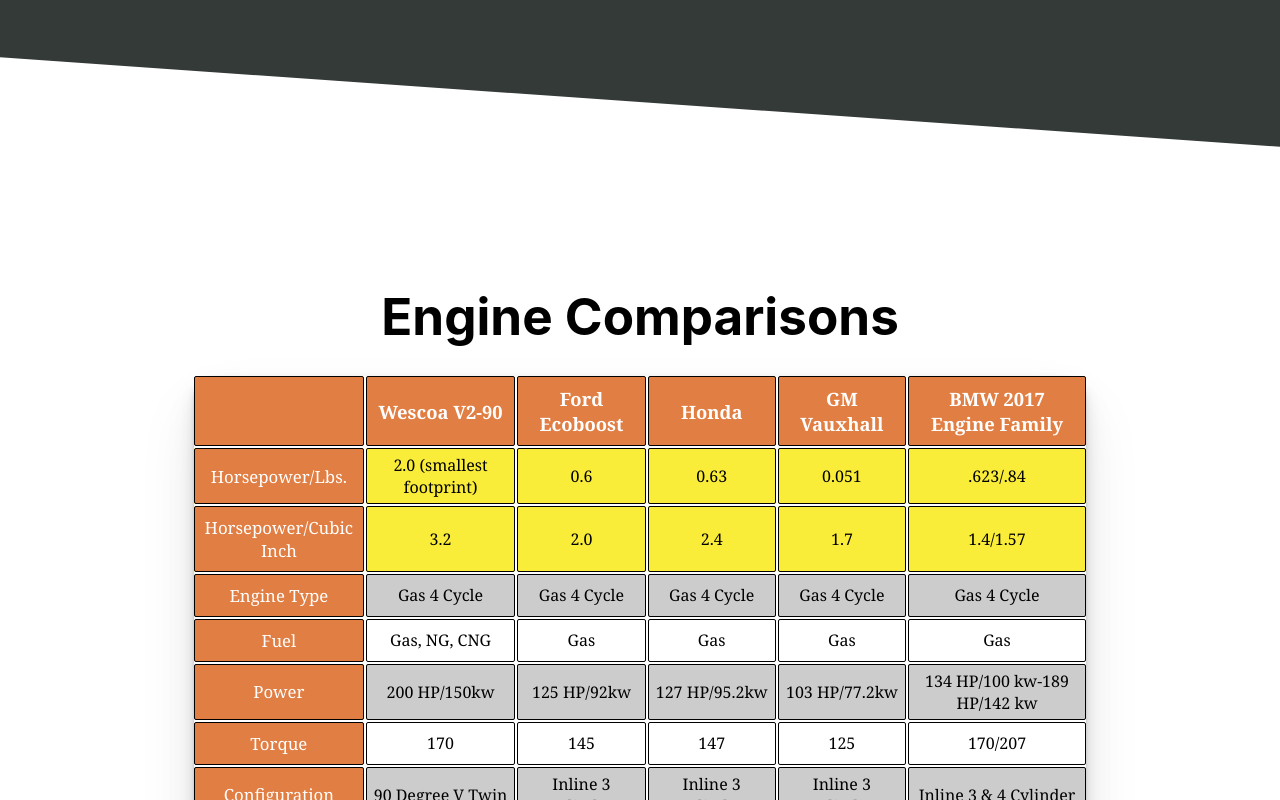
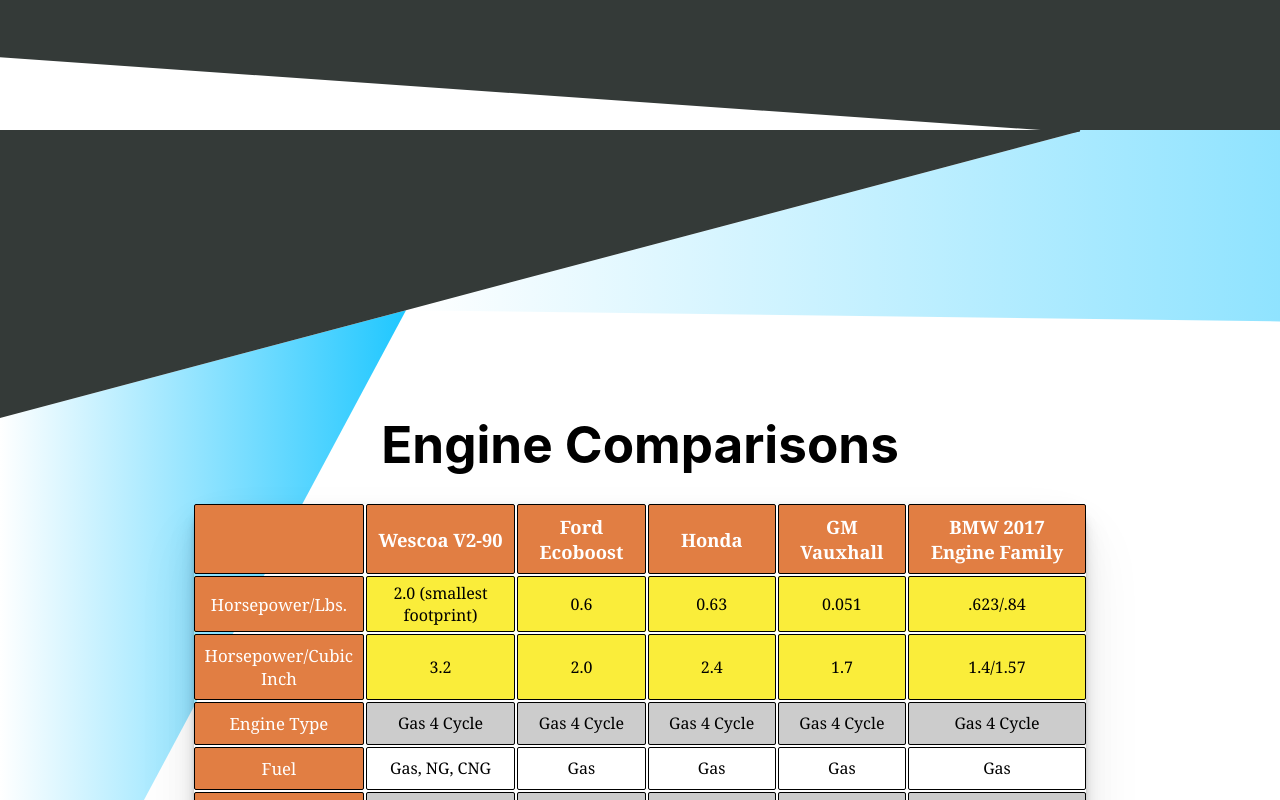
Before and after one commit to Elliot-Clark/Wescoa, a React (Create React App) app: page / in a window 1280 px wide. Shown: the part 1680-2480 px from the top of the page. Built offline with nearby package versions, Linux system fonts and the light colour scheme.

Commit message:
SVG background added

```diff
--- a/src/Tertiary/tertiary.css
+++ b/src/Tertiary/tertiary.css
@@ -1,6 +1,14 @@
 #tertiary {
+    background-image: url("./Background.svg");
+    background-size: auto 100%;
+    z-index: -1000;
+    margin: 0;
+    padding: 0;
+}
+
+#tertiaryWrapper {
     height: 120vh;
-    margin-top: 20%;
+    padding-top: 20%;
     display: flex;
     justify-content: center;
 }
--- a/src/Tertiary/tertiary.js
+++ b/src/Tertiary/tertiary.js
@@ -8,6 +8,7 @@
 let Tertiary = () => {
     return (
         <div id="tertiary">
+            <div id="tertiaryWrapper">
                 <div id="engineComparisonsTable">
                     <h1>Engine Comparisons</h1>
                     <table>
@@ -120,6 +121,8 @@
                     </table>
                 </div>
             </div>
+
+        </div>
     )
 }
 
```
Also changed, not shown: src/Tertiary/Background.svg (added). Lines whose indentation alone changed are shown as unchanged.
